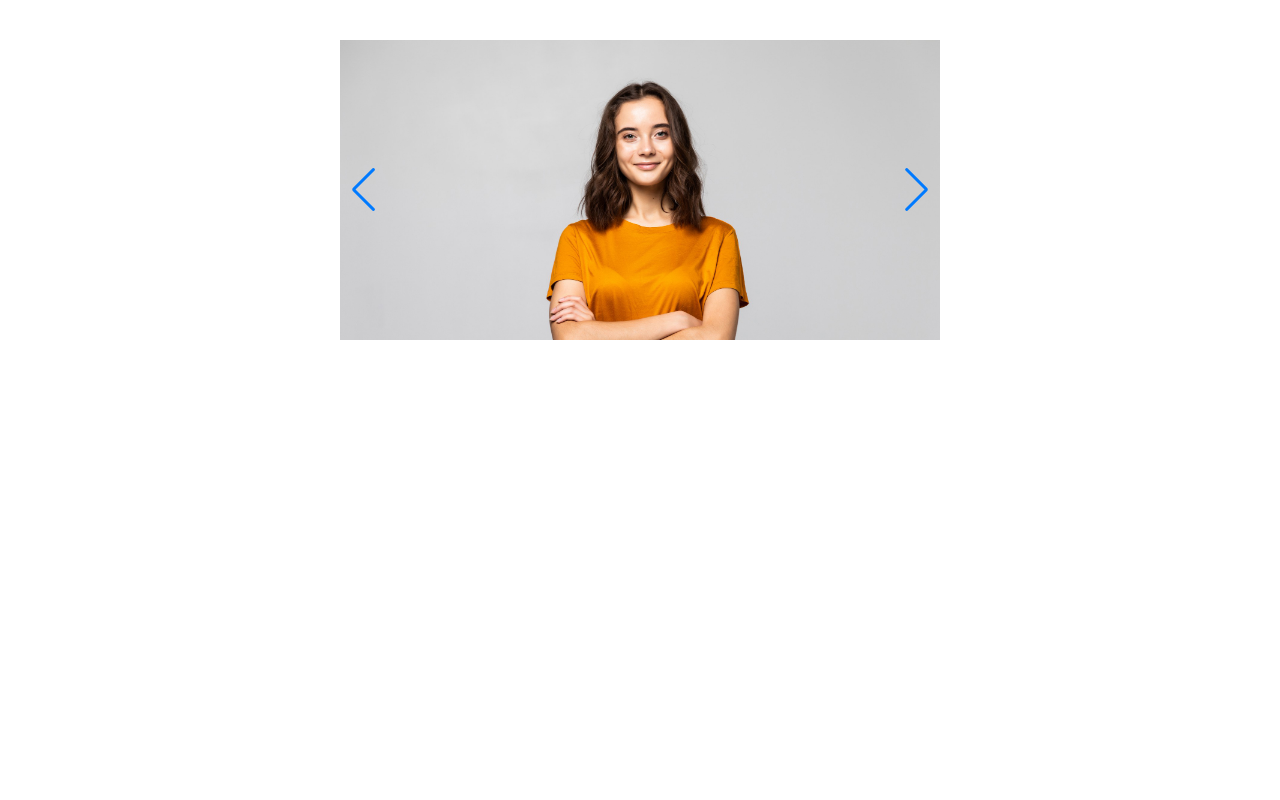
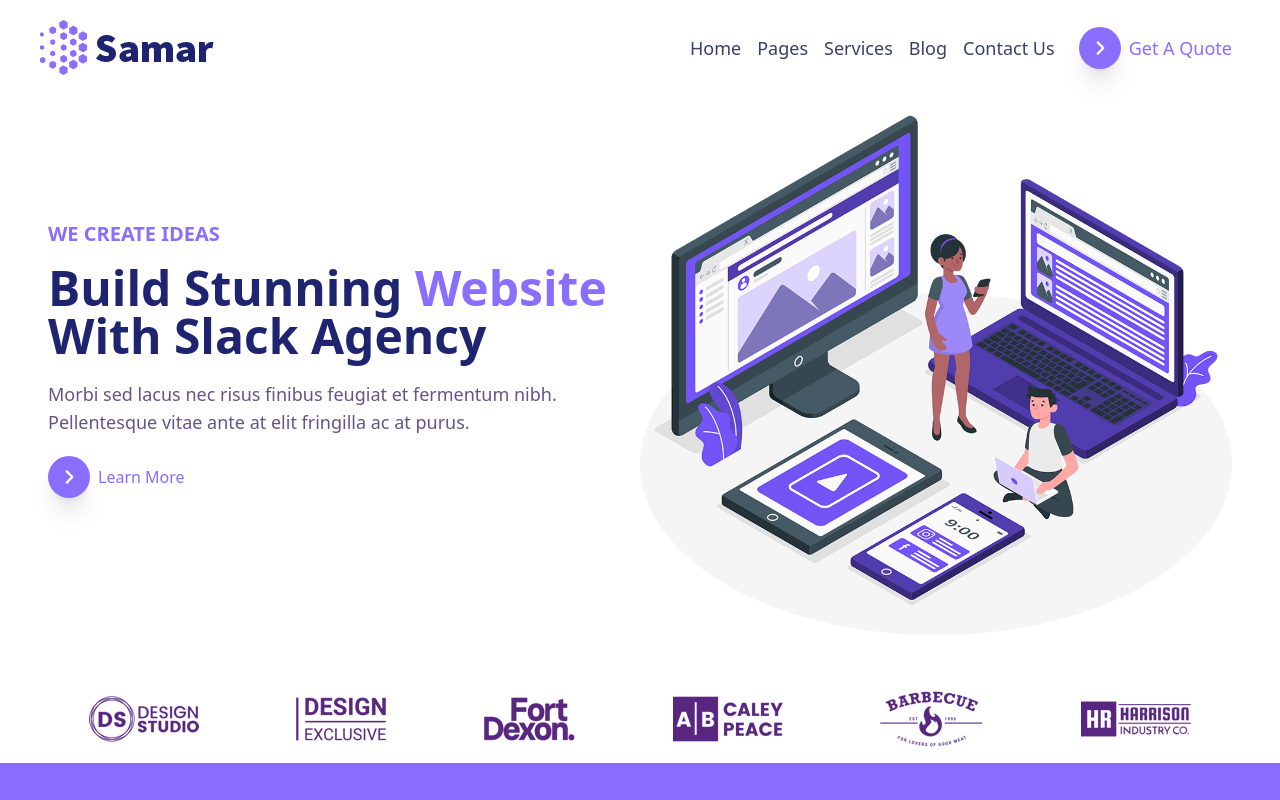
Before and after one commit to NiedjaMarques/web-site, a React (Vite) app in the folder web-site/: page / in a window 1280 px wide. Shown: the top 800 px of the page. Built offline with nearby package versions, Linux system fonts and the light colour scheme.

Commit message:
conclusão da section

```diff
--- a/web-site/index.html
+++ b/web-site/index.html
@@ -4,7 +4,6 @@
     <meta charset="UTF-8" />
     <meta name="viewport" content="width=device-width, initial-scale=1.0" />
     <link rel="shortcut icon" href="public/app/view/favicon.png" type="image/x-icon">
-    <link rel="stylesheet" href="https://cdn.jsdelivr.net/npm/swiper@11/swiper-bundle.min.css"/>
     <title>Samar</title>
   </head>
   <body>
--- a/web-site/src/App.jsx
+++ b/web-site/src/App.jsx
@@ -16,7 +16,7 @@ import Carousel from './componentes/SectionTestmonial.jsx'
 function App() {
   return (
     <>
-      {/* <MainLayout>
+      <MainLayout>
         <Header/>
         <SectionHome/>
         <SectionCarrossel/>
@@ -32,7 +32,7 @@ function App() {
       <MainLayout>
         <SectionTeam/>
         <SectionPricing/>
-      </MainLayout>  */}
+      </MainLayout>
       <Carousel/>
     </>
   )
--- a/web-site/src/componentes/SectionTestmonial.jsx
+++ b/web-site/src/componentes/SectionTestmonial.jsx
@@ -1,193 +1,132 @@
-// import React from 'react';
-
-// import { Swiper, SwiperSlide } from 'swiper/react';
-// import 'swiper/css';
-
-// const SectionTestmonial = () => {
-//     const items = [person1, person2, person3, person4];
-
-//     return (
-//         <div className='bg-roxo flex justify-between items-center m-5 absolute overflow-hidden'>
-//             <div className='bg-yellow-500 w-2/3 flex transition-transform translate-x-6 duration-500 ease-in-out '>
-
-//                 <div className='bg-green-400 rounded-md p-3 m-4'>
-//                     <p>
-//                         Lorem ipsum dolor sit amet consectetur adipisicing elit. Quam, voluptatibus dolore necessitatibus non tenetur reprehenderit modi velit, dignissimos eligendi ea autem optio ex vero atque quibusdam veniam commodi earum ipsa?
-//                     </p>
-//                     <div className='flex items-center py-4'>
-//                         <img className='h-16 w-16 rounded-full' src={person1} alt="..." />
-//                         <h1>
-//                             Cak Dikin
-//                         </h1>
-//                         <p>
-//                             CEO & Founder
-//                         </p>
-//                     </div>
-//                 </div>
-
-//                 <div className='bg-green-400 rounded-md p-3 m-4'>
-//                     <p>
-//                         Lorem ipsum dolor sit amet consectetur adipisicing elit. Quam, voluptatibus dolore necessitatibus non tenetur reprehenderit modi velit, dignissimos eligendi ea autem optio ex vero atque quibusdam veniam commodi earum ipsa?
-//                     </p>
-//                     <div className='flex items-center py-4'>
-//                         <img className='h-16 w-16 rounded-full' src={person1} alt="..." />
-//                         <h1>
-//                             Cak Dikin
-//                         </h1>
-//                         <p>
-//                             CEO & Founder
-//                         </p>
-//                     </div>
-//                 </div>
-//             </div>
-
-//             <div className='bg-red-500 w-1/3 flex flex-col items-center m-2'>
-//                 <h6>
-//                     Team
-//                 </h6>
-//                 <h1>
-//                     Our Best Expertise
-//                 </h1>
-//             </div>
-//         </div>
-
-//         // <div className='py-10 mx-6 bg-slate-500 '>
-//         //     <div className="relative max-w-sm bg-roxo p-6">
-//         //         <Swiper
-//         //             spaceBetween={50}
-//         //             slidesPerView={1}
-//         //             loop={true}
-//         //             autoplay={{
-//         //                 delay: 3000,
-//         //                 disableOnInteraction: false,
-//         //             }}
-//         //         >
-//         //             {items.map((item, index) => (
-//         //                 <SwiperSlide key={index}>
-//         //                     <img src={item} className="block w-full" alt={`Slide ${index + 1}`} />
-//         //                 </SwiperSlide>
-//         //             ))}
-//         //         </Swiper>
-//         //     </div>
-
-//         //     <div className="flex flex-col max-w-sm">
-//         //         <h6 className="text-xl text-center px-4 py-2 my-4 font-semibold text-roxo bg-roxo-transparente rounded-md">
-//         //             Team
-//         //         </h6>
-//         //         <h1 className="font-bold text-3xl text-azul-escuro mb-5">
-//         //             Our Best Expertise
-//         //         </h1>
-//         //     </div>
-
-//         //     <div> <h1>Testando </h1></div>
-//         // </div>
-//     );
-// };
-
-// export default SectionTestmonial;
-
+import React, {useRef, useState} from 'react';
+import { Swiper, SwiperSlide } from 'swiper/react';
+import 'swiper/css';
+import 'swiper/css/pagination';
+import 'swiper/css/navigation';
+import '../index.css';
 import person1 from '../../public/app/view/Teams/person1.jpg';
 import person2 from '../../public/app/view/Teams/person2.jpg';
 import person3 from '../../public/app/view/Teams/person3.jpg';
 import person4 from '../../public/app/view/Teams/person4.jpg';
-// import React, { useState, useEffect } from 'react';
 
-// import React, { useState, useEffect } from 'react';
-
-// const Carousel = ({ slides = [person1, person2, person3, person4], interval = 3000 }) => {
-//   const [currentSlide, setCurrentSlide] = useState(0);
-
-//   useEffect(() => {
-//     if (slides.length === 0) return;
-
-//     const nextSlide = () => {
-//       setCurrentSlide((prevSlide) => (prevSlide + 1) % slides.length);
-//     };
-
-//     const slideInterval = setInterval(nextSlide, interval);
-
-//     return () => clearInterval(slideInterval); // Limpa o intervalo quando o componente desmonta
-//   }, [slides.length, interval]);
-
-//   // Se slides for vazio, não renderiza o carrossel
-//   if (slides.length === 0) {
-//     return <div>Nenhum slide disponível.</div>;
-//   }
-
-//   return (
-//     <div className="relative w-full max-w-lg mx-auto overflow-hidden">
-//       <div className="flex transition-transform duration-1000 ease-in-out" style={{ transform: `translateX(-${currentSlide * 100}%)` }}>
-//         {slides.map((slide, index) => (
-//           <div key={index} className="w-full flex-shrink-0">
-//             <img src={slide} alt={`Slide ${index}`} className="w-full h-auto" />
-//           </div>
-//         ))}
-//       </div>
-//       <div className="absolute bottom-0 left-0 right-0 flex justify-center p-2 space-x-2 bg-opacity-50 bg-gray-800">
-//         {slides.map((_, index) => (
-//           <button
-//             key={index}
-//             onClick={() => setCurrentSlide(index)}
-//             className={`w-3 h-3 rounded-full ${currentSlide === index ? 'bg-white' : 'bg-gray-400'}`}
-//           ></button>
-//         ))}
-//       </div>
-//     </div>
-//   );
-// };
-
-// export default Carousel;
+import { Autoplay, Pagination, Navigation } from 'swiper/modules';
 
 const Carousel = () => {
-    const swiper = new Swiper(".swiper", {
-        slidesPerView: 3,
-        spaceBetween: 10,
-        loop: true,
-        speed: 500,
-        navigation: {
-            nextEl: ""
-        }
-    })
+    return(
+        <div className='flex bg-roxo items-center justify-center mb-10 px-3'>
+            <Swiper
+                slidesPerView={3}
+                spaceBetween={10}
+                loop={true}
+                centeredSlides={true}
+                autoplay={{
+                delay: 1000,
+                disableOnInteraction: false,
+                }}
+                pagination={{
+                clickable: true,
+                }}
+                modules={[Autoplay, Pagination, Navigation]}
+                className=""
+                >
+                <SwiperSlide>
+                    <div className='text-start p-5 bg-white my-3 rounded-xl'>
+
+                        <p className=' '>
+                            "Lorem ipsum dolor sit amet consectetur adipisicing elit. Quibusdam dignissimos repudiandae, vel nesciunt iste excepturi aperiam saepe ullam distinctio sint totam dolores voluptatem necessitatibus asperiores adipisci explicabo. Omnis, rem voluptatibus."
+                        </p>
+
+                        <hr className='my-5'/>
+                        <div className='flex mt-5 items-center'>
+                            <img className='h-16 w-16 rounded-full' src={person1} alt="..." />
+                            <div className='mx-5'>
+                                <h1>
+                                    Cak Dikin
+                                </h1>
+                                <p>
+                                    CEO & Founder
+                                </p>
+                            </div>
+                        </div>
+                    </div>
+                </SwiperSlide>
+                <SwiperSlide>
+                <div className='text-start p-5 bg-white my-3 rounded-xl'>
+
+                        <p className=' '>
+                            "Lorem ipsum dolor sit amet consectetur adipisicing elit. Quibusdam dignissimos repudiandae, vel nesciunt iste excepturi aperiam saepe ullam distinctio sint totam dolores voluptatem necessitatibus asperiores adipisci explicabo. Omnis, rem voluptatibus."
+                        </p>
+
+                        <hr className='my-5'/>
+
+                        <div className=' flex mt-5 items-center'>
+                            <img className='h-16 w-16 rounded-full' src={person2} alt="..." />
+                            <div className='mx-5'>
+                                <h1>
+                                    Cak Dikin
+                                </h1>
+                                <p>
+                                    CEO & Founder
+                                </p>
+                            </div>
+                        </div>
+                    </div>
+                </SwiperSlide>
+
+                <SwiperSlide>
+                    <div className='text-start p-5 bg-white my-3 rounded-xl'>
+
+                        <p className=' '>
+                            "Lorem ipsum dolor sit amet consectetur adipisicing elit. Quibusdam dignissimos repudiandae, vel nesciunt iste excepturi aperiam saepe ullam distinctio sint totam dolores voluptatem necessitatibus asperiores adipisci explicabo. Omnis, rem voluptatibus."
+                        </p>
+
+                        <hr className='my-5'/>
+
+                        <div className=' flex mt-5 items-center'>
+                            <img className='h-16 w-16 rounded-full' src={person3} alt="..." />
+                            <div className='mx-5'>
+                                <h1>
+                                    Cak Dikin
+                                </h1>
+                                <p>
+                                    CEO & Founder
+                                </p>
+                            </div>
+                        </div>
+                    </div>
+                </SwiperSlide>
+                <SwiperSlide>
+                    <div className='text-start p-5 bg-white my-3 rounded-xl'>
+
+                        <p className=' '>
+                            "Lorem ipsum dolor sit amet consectetur adipisicing elit. Quibusdam dignissimos repudiandae, vel nesciunt iste excepturi aperiam saepe ullam distinctio sint totam dolores voluptatem necessitatibus asperiores adipisci explicabo. Omnis, rem voluptatibus."
+                        </p>
+
+                        <hr className='my-5'/>
 
 
-    return(
-        <>
-            <div className="card my-10">
-
-                <div class="swiper">
-
-                    <div class="swiper-wrapper">
-
-                        <div class="swiper-slide">
-                            <img src={person1} alt="..." />
-                        </div>
-
-                        <div class="swiper-slide">
-                            <img src={person2} alt="..." />
-                        </div>
-
-                        <div class="swiper-slide">
-                            <img src={person3} alt="..." />
-                        </div>
-
-                        <div class="swiper-slide">
-                            <img src={person4} alt="..." />
+                        <div className=' flex mt-5 items-center'>
+                            <img className='h-16 w-16 rounded-full' src={person4} alt="..." />
+                            <div className='mx-5'>
+                                <h1>
+                                    Cak Dikin
+                                </h1>
+                                <p>
+                                    CEO & Founder
+                                </p>
+                            </div>
                         </div>
 
                     </div>
+                </SwiperSlide>
+            </Swiper>
 
-                    <div class="swiper-pagination"></div>
-
-
-                    <div class="swiper-button-prev nav-btn"></div>
-                    <div class="swiper-button-next nav-btn"></div>
-
-
-                    <div class="swiper-scrollbar"></div>
-                </div>
-
+            <div className='w-1/3 p-4 text-white'>
+                <h1 className='text-lg font-semibold mb-4'><span className='bg-roxo-transparente rounded-md py-2 px-4'>Testmonial</span></h1>
+                <p className='font-bold text-4xl mb-4'>See What Are They Say About Us</p>
+                <p className='text-base font-semibold mb-5 bg-late-500'>Fusce vitae sapien eu mauris semper faucibus eget tristique lorem.</p>
             </div>
-        </>
+        </div>
     )
 }
-export default Carousel;
+export default Carousel
--- a/web-site/src/index.css
+++ b/web-site/src/index.css
@@ -6,9 +6,5 @@ body{
     margin: 0;
     padding: 0;
     box-sizing: border-box;
-    /* //background-color: #896eff41 */
+    position: relative
 }
-.swiper {
-    width: 600px;
-    height: 300px;
-  }
```
